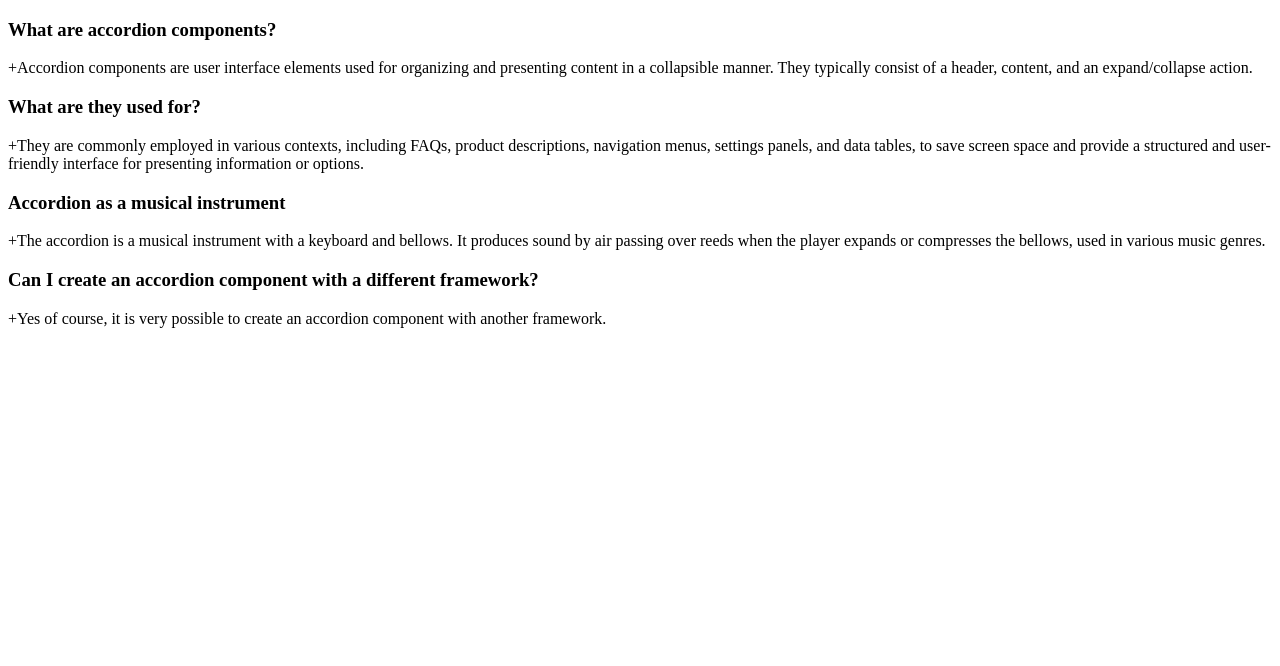
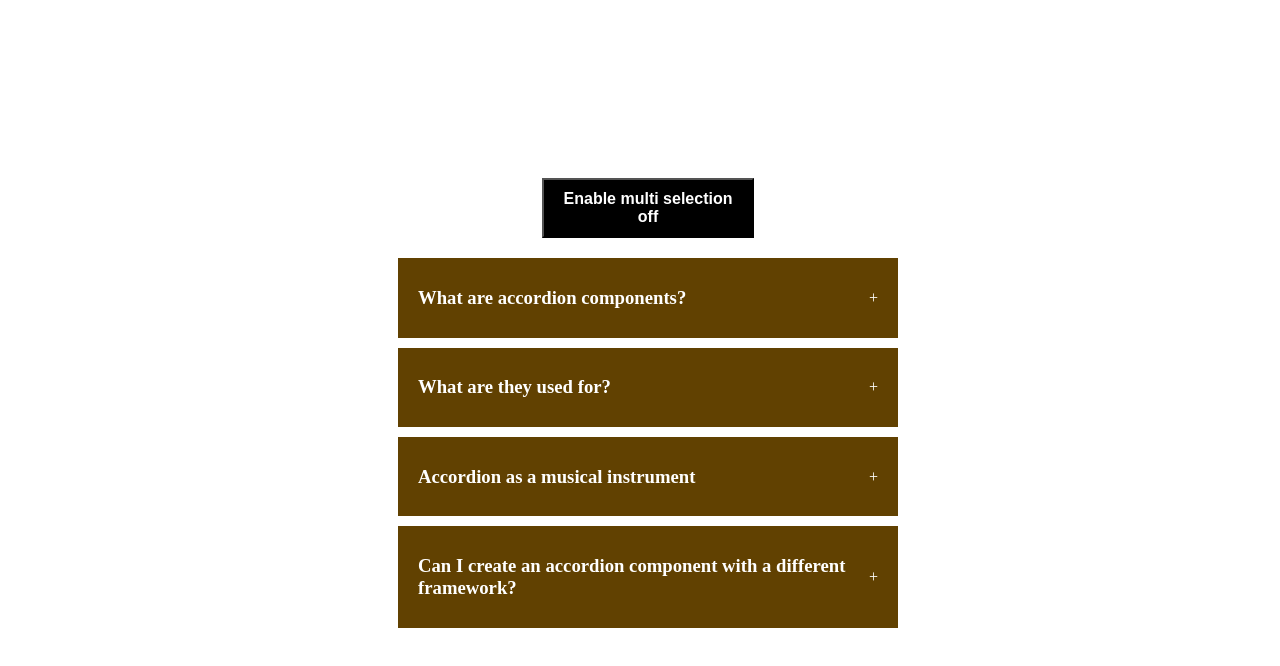
Before and after one commit to JGCZE/Accordion, a React (Vite) app: page / in a window 1280 px wide. Shown: the top 666 px of the page. Built offline with nearby package versions, Linux system fonts and the light colour scheme.

Commit message:
final commit

```diff
--- a/src/components/accordion/index.jsx
+++ b/src/components/accordion/index.jsx
@@ -1,38 +1,66 @@
 // single selection
 // multiple selection
 import { useState } from "react";
-import data from "./data"
+import data from "./data";
+import "./styles.css";
 
 const Accordian = () => {
-  const [selected, setSetselected] = useState(null)
+  const [selected, setSelected] = useState(null);
+  const [enableMultiSelection, setEnableMultiSelection] = useState(false);
+  const [multiple, setMultiple] = useState([]);
 
   const handleSingleSelect = (id) => {
-    console.log(id);
-    //setting right object
-    const updatedQ = data.filter(oneObject => oneObject.id == id)
+    setSelected(selected === id ? null : id);
+  };
 
-    setSetselected(updatedQ[0].answer)
-  }
+  const handleMultiSelection = (id) => {
+    let cpyMultiple = [...multiple];
+    const findIndexOfCurrentId = cpyMultiple.indexOf(id);
+
+    if (findIndexOfCurrentId === -1) {
+      cpyMultiple.push(id);
+    } else {
+      cpyMultiple.splice(findIndexOfCurrentId, 1);
+    }
+
+    setMultiple(cpyMultiple);
+  };
+
+  console.log(selected, multiple);
 
   return (
     <div className="wrapper">
+      <button onClick={() => setEnableMultiSelection(!enableMultiSelection)}>
+        Enable multi selection
+        {enableMultiSelection ? <div> on </div> : <div> off </div>}
+      </button>
       <div className="accordian">
-        {data && data.length > 0 ?
-        data.map((dataItem) =>
-          <div className="item">
-            <div className="title" onClick={() => handleSingleSelect(dataItem.id)}>
-              <h3>{dataItem.question}</h3>
-              <span>+</span>
-
-              <span>{dataItem.answer}</span>
-          </div>
-        </div>
-        ) : (  <div> No data </div>  )
-      }
-
+        {data && data.length > 0 ? (
+          data.map((dataItem) => (
+            <div className="item">
+              <div
+                className="title"
+                onClick={
+                  enableMultiSelection
+                    ? () => handleMultiSelection(dataItem.id)
+                    : () => handleSingleSelect(dataItem.id)
+                }
+              >
+                <h3>{dataItem.question}</h3>
+                <span>+</span>
+              </div>
+              {selected === dataItem.id ||
+              multiple.indexOf(dataItem.id) !== -1 ? (
+                <div className="content">{dataItem.answer}</div>
+              ) : null}
+            </div>
+          ))
+        ) : (
+          <div> No data </div>
+        )}
       </div>
     </div>
-  )
-}
+  );
+};
 
 export default Accordian;
--- a/src/components/accordion/styles.css
+++ b/src/components/accordion/styles.css
@@ -0,0 +1,40 @@
+.wrapper {
+  display: flex;
+  height: 100vh;
+  width: 100vw;
+  justify-content: center;
+  align-items: center;
+  flex-direction: column;
+  gap: 20px;
+}
+
+.wrapper button {
+  padding: 10px 20px;
+  background: black;
+  color: #fff;
+  font-weight: bold;
+  font-size: 16px;
+}
+
+.accordian {
+  width: 500px;
+}
+
+.item {
+  background: #614101;
+  margin-bottom: 10px;
+  padding: 10px 20px;
+}
+
+.title {
+  color: #fff;
+  display: flex;
+  justify-content: space-between;
+  align-items: center;
+  cursor: pointer;
+}
+
+.content {
+  color: white;
+  height: auto;
+}
```
